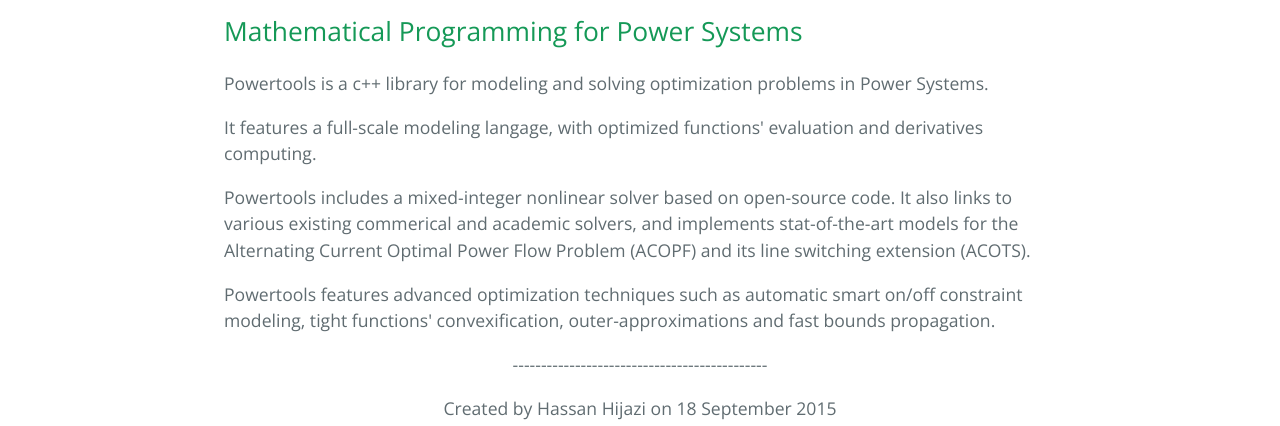
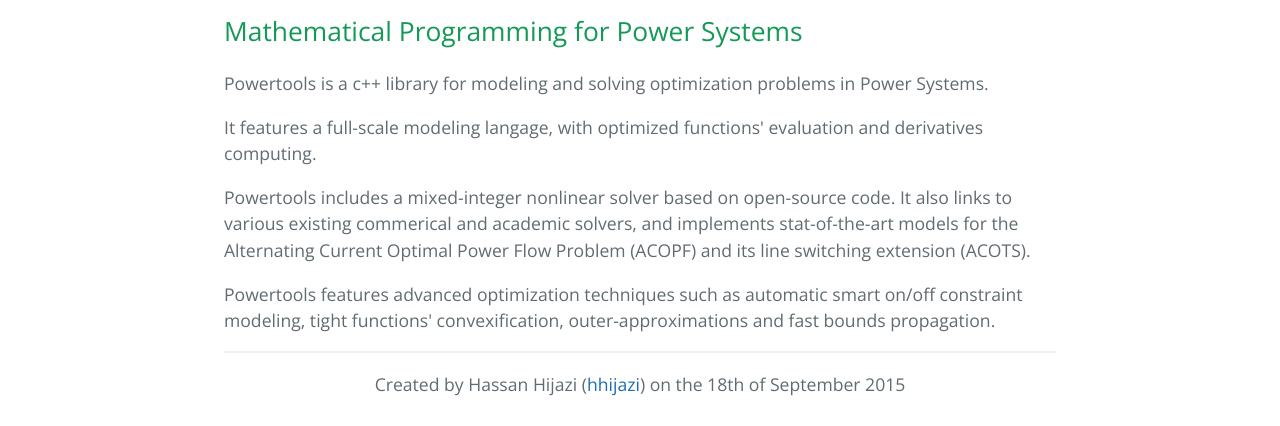
Before and after one commit to hhijazi/PowerTools, a plain HTML site: page index.html in a window 1280 px wide. Shown: the part 487-913 px from the top of the page. Drawn offline with nearby package versions, Linux system fonts and the light colour scheme.

Commit message:
Update index.html

```diff
--- a/index.html
+++ b/index.html
@@ -30,8 +30,8 @@
 <p>Powertools includes a mixed-integer nonlinear solver based on open-source code. It also links to various existing commerical and academic solvers, and implements stat-of-the-art models for the Alternating Current Optimal Power Flow Problem (ACOPF) and its line switching extension (ACOTS).</p>
 <p>Powertools features advanced optimization techniques such as automatic smart on/off constraint modeling, tight functions' convexification, outer-approximations and fast bounds propagation.</p>
 
-<p style="text-align:center">---------------------------------------------</p>
-<p style="text-align:center">Created by Hassan Hijazi on 18 September 2015</p>
+<hr>
+<p style="text-align:center">Created by Hassan Hijazi (<a href="https://github.com/hhijazi">hhijazi</a>) on the 18th of September 2015</p>
 
 <h2>
 <a id="-contributors-" class="anchor" href="#-contributors-" aria-hidden="true"><span aria-hidden="true" class="octicon octicon-link"></span></a>Contributors</h2>
```
